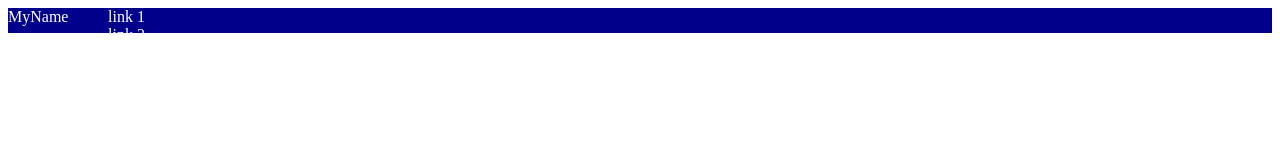
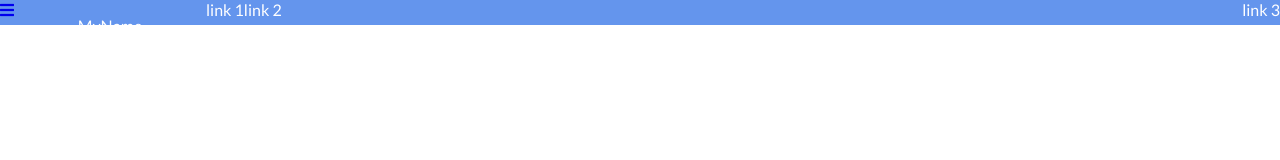
Before and after one commit to ethanlawhead/flexbox-course, a plain HTML site: page capstone project/index.html in a window 1280 px wide. Drawn offline with Linux system fonts and the light colour scheme.

Commit message:
capstone complete

```diff
--- a/capstone project/index.html
+++ b/capstone project/index.html
@@ -3,45 +3,120 @@
     <head>
         <meta charset="UTF-8">
         <title></title>
+        <link rel="stylesheet" href="https://use.fontawesome.com/releases/v5.0.13/css/all.css" integrity="sha384-DNOHZ68U8hZfKXOrtjWvjxusGo9WQnrNx2sqG0tfsghAvtVlRW3tvkXWZh58N9jp" crossorigin="anonymous">
+        <link href="https://fonts.googleapis.com/css?family=Lato" rel="stylesheet">
         <style>
+            body{
+                margin: 0px;
+            }
         .container {
             display: flex;
             height: 25px;
             width: 100%;
-            background-color: darkblue;
+            background-color: cornflowerblue;
             color: white;
             align-items: left;
+            text-decoration: none;
+            font-family: 'Lato', sans-serif;
         }
-        .links {
-        height: 25px;
-        width: 50px;
+        .container div {
+            display: none;
         }
-        .logo {
-            flex-direction: left;
-            height: 25px;
-            width: 100px;
+        .container .toggle,
+        .container .logo {
+            display: inline-block;
         }
-        .link3 {
-            align-content: flex-end;
-        }
-        .links hover a {
-            background-color: white;
-            color: darkblue;
-            cursor: pointer;
+        .container .links {
+            display: block;
+            text-align: center;
+            padding: 1em;
+            text-decoration: none;
+            background: #223047;
+            color: white;
         }
 
+        .container .link:hover,
+        .container .link:active {
+            background-color: white;
+            color: #223047;
+        }
+        .container .logo {
+            width: 10em;
+            text-align:center;
+            padding: 1em;
+            color: white;
+        }
+        .container a {
+            text-decoration: none;
+        }
+        .container .toggle {
+            padding: 1em;
+            color: black;
+        }
+
+        @media (min-width: 48em) {
+            .container {
+                display: flex;
+            }
+
+            .container div {
+                display: flex;
+                flex: 1;
+            }
+            .container .left,
+            .container .right {
+                display: flex;
+                flex: 1;
+            }
+            .container .link {
+                width: auto;
+            }
+            .container .right {
+                justify-content: flex-end;
+            }
+
+            .container .toggle {
+                display: none;
+            }
+        }
+
+        @media (max-width: 48em) {
+            .container.active .toggle{
+                background-color: #223047;
+                color: white;
+            }
+
+            .container .logo {
+                text-align: left;
+            }
+            .container .active div {
+                display: block;
+            }
+        }
         </style>
     </head>
     <body>
         <div class= 'container'>
-            <div class= 'logo'>
-                <a>MyName</a>
-            </div>
-            <div class= 'links'>
+            <a href='#' class"toggle" id="navHamburger">
+                <i class="fas fa-bars"></i>
+            </a>
+            <a href='#' class='logo'>MyName</a>
+
+            <div class= 'left'>
                 <a class='link1'>link 1</a>
                 <a class='link2'>link 2</a>
+                </div>
+                <div class='right'></div>
                 <a class='link3'>link 3</a>
             </div>
         </div>
     </body>
+
+    <script>
+        const navHamburger = document.querySelector('#navHamburger');
+
+        navHamburger.addEventListener('click', (e) => {
+            navHamburger.parentElement.classList.toggle('active')
+        })
+    </script>
 </html>
```
